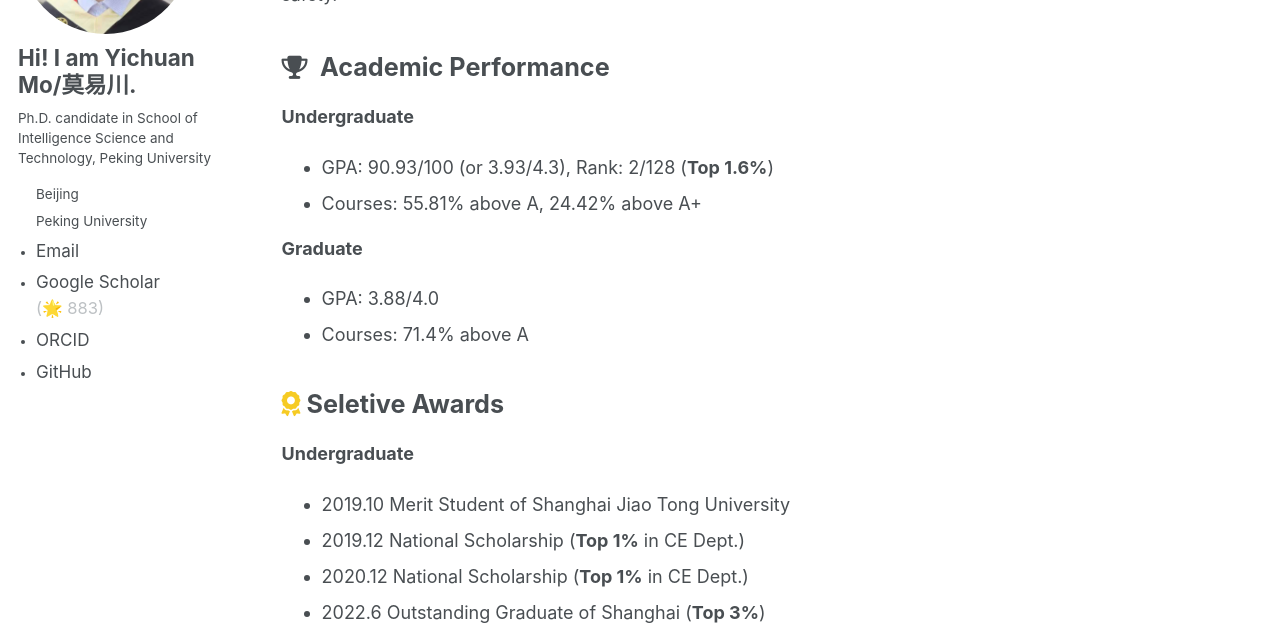
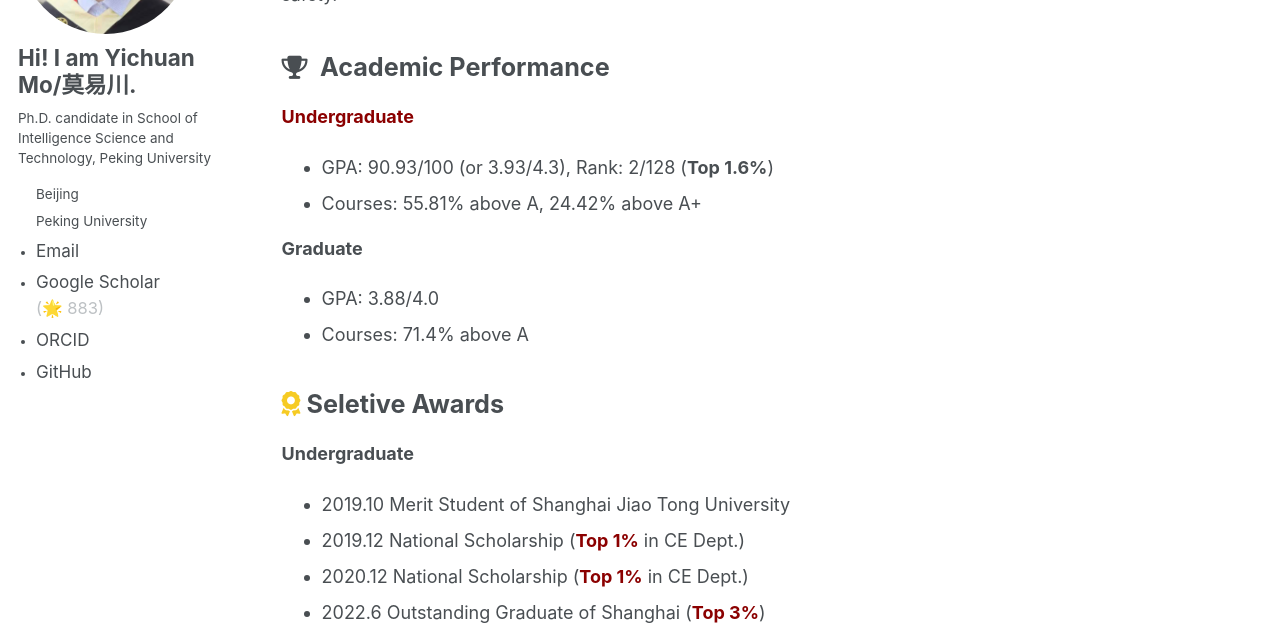
Before and after one commit to mo666666/mo666666.github.io, a Jekyll site: the page built from _pages/about.md, in a window 1280 px wide and 900 px high. Shown: the part 249-888 px from the top of the window. Built offline with Jekyll 4.4.1, drawn with Linux system fonts in a browser that asks for light colours; a script bundle is joined from its source files by our own code; library files that are not in the unit come from our copies.

Commit message:
Add color for about.md

```diff
--- a/_pages/about.md
+++ b/_pages/about.md
@@ -14,7 +14,7 @@ redirect_from:
 
 <h2 class="homepage-section-title"><i class="fa fa-trophy" aria-hidden="true"></i> Academic Performance</h2>
 
-<p><strong>Undergraduate</strong></p>
+<p><strong style="color: #8B0000;">Undergraduate</strong></p>
 <ul>
   <li>GPA: 90.93/100 (or 3.93/4.3), Rank: 2/128 (<strong>Top 1.6%</strong>)</li>
   <li>Courses: 55.81% above A, 24.42% above A+</li>
@@ -33,21 +33,21 @@ redirect_from:
 <p><strong>Undergraduate</strong></p>
 <ul>
   <li>2019.10 Merit Student of Shanghai Jiao Tong University</li>
-  <li>2019.12 National Scholarship (<strong>Top 1%</strong> in CE Dept.)</li>
-  <li>2020.12 National Scholarship (<strong>Top 1%</strong> in CE Dept.)</li>
-  <li>2022.6 Outstanding Graduate of Shanghai (<strong>Top 3%</strong>)</li>
-  <li>2022.6 Outstanding Undergraduate Thesis, Shanghai Jiao Tong University (<strong>Top 1%</strong>, 1 out of 128 students in the department)</li>
+  <li>2019.12 National Scholarship (<strong style="color: #8B0000;">Top 1%</strong> in CE Dept.)</li>
+  <li>2020.12 National Scholarship (<strong style="color: #8B0000;">Top 1%</strong> in CE Dept.)</li>
+  <li>2022.6 Outstanding Graduate of Shanghai (<strong style="color: #8B0000;">Top 3%</strong>)</li>
+  <li>2022.6 Outstanding Undergraduate Thesis, Shanghai Jiao Tong University (<strong style="color: #8B0000;">Top 1%</strong>, 1 out of 128 students in the department)</li>
 </ul>
 
-<p><strong>Graduate</strong></p>
+<p><strong style="color: #8B0000;">Graduate</strong></p>
 <ul>
    <li>2023.9 Xiaomi Scholarship (First-Class)</li>
    <li>2023.9 Merit Student of Peking University</li>
    <li>2024.9 Yuehua Luo Scholarship</li>
    <li>2024.9 Outstanding Research Award in Peking University</li>
-   <li>2025.4 Nomination for Academic Star（<strong>Five Graduate students in AI Dept.</strong>）</li>
-  <li>2025.11 Taotian Scholarship (<strong>Eight Graduate students in AI Dept.</strong>)</li>
-  <li>2026.4 Optiver AI PhD Scholarship (<strong>Six PhD students in China</strong>)</li>
+  <li>2025.4 Nomination for Academic Star（<strong style="color: #8B0000;">Five Graduate students in AI Dept.</strong>）</li>
+  <li>2025.11 Taotian Scholarship (<strong style="color: #8B0000;">Eight Graduate students in AI Dept.</strong>)</li>
+  <li>2026.4 Optiver AI PhD Scholarship (<strong style="color: #8B0000;">Six PhD students in China</strong>)</li>
 </ul>
 
 <h2 class="homepage-section-title">📝 Publications</h2>
```
